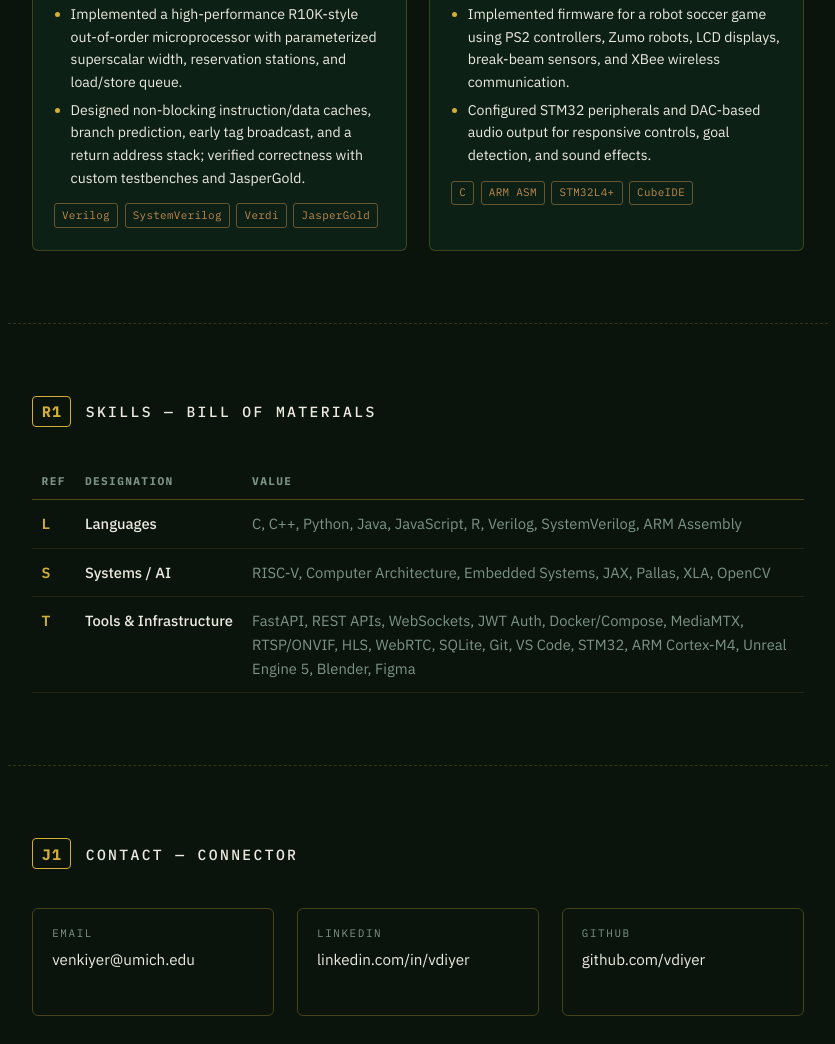
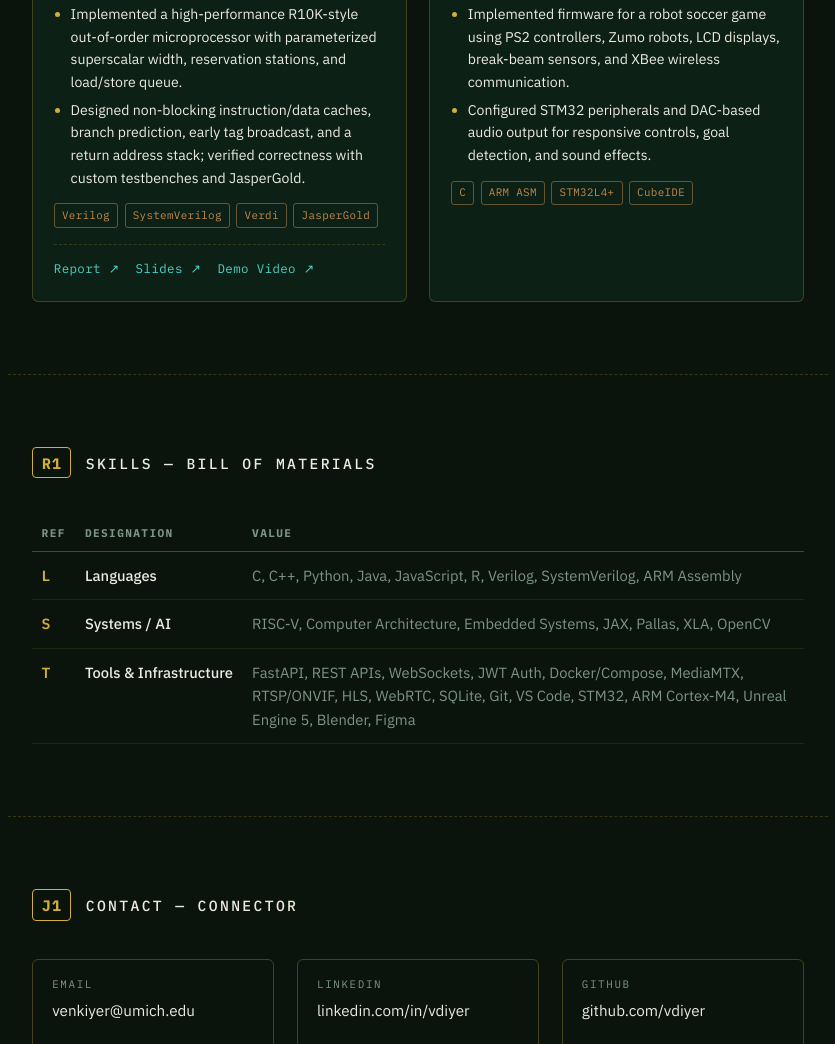
Before and after one commit to vdiyer/vdiyer.github.io, a plain HTML site: page index.html in a window 1280 px wide. Shown: the part 2648-3692 px from the top of the page, without its empty margins (222-1057 px from the left). Drawn offline with Linux system fonts and the light colour scheme.

Commit message:
Add project links section to index.html

```diff
--- a/index.html
+++ b/index.html
@@ -219,6 +219,16 @@
     color:var(--copper); border:1px solid rgba(192,138,78,0.5);
     padding:.15rem .45rem; border-radius:3px;
   }
+  .proj-links{
+    display:flex; flex-wrap:wrap; gap:1rem;
+    margin-top:1rem; padding-top:.9rem;
+    border-top:1px dashed rgba(212,175,55,0.2);
+  }
+  .proj-links a{
+    font-family:var(--mono); font-size:.78rem; letter-spacing:.03em;
+    color:var(--cyan);
+  }
+  .proj-links a:hover{ color:var(--gold); }
 
   /* Skills / BOM table */
   .bom{ width:100%; border-collapse:collapse; font-size:.92rem; }
@@ -408,6 +418,11 @@
         <li>Designed non-blocking instruction/data caches, branch prediction, early tag broadcast, and a return address stack; verified correctness with custom testbenches and JasperGold.</li>
       </ul>
       <div class="tags"><span class="tag">Verilog</span><span class="tag">SystemVerilog</span><span class="tag">Verdi</span><span class="tag">JasperGold</span></div>
+      <div class="proj-links">
+        <a href="assets/eecs470/report.pdf" target="_blank" rel="noopener">Report ↗</a>
+        <a href="assets/eecs470/presentation.pdf" target="_blank" rel="noopener">Slides ↗</a>
+        <a href="assets/eecs470/demo.mp4" target="_blank" rel="noopener">Demo Video ↗</a>
+      </div>
     </div>
 
     <div class="proj-card">
```
